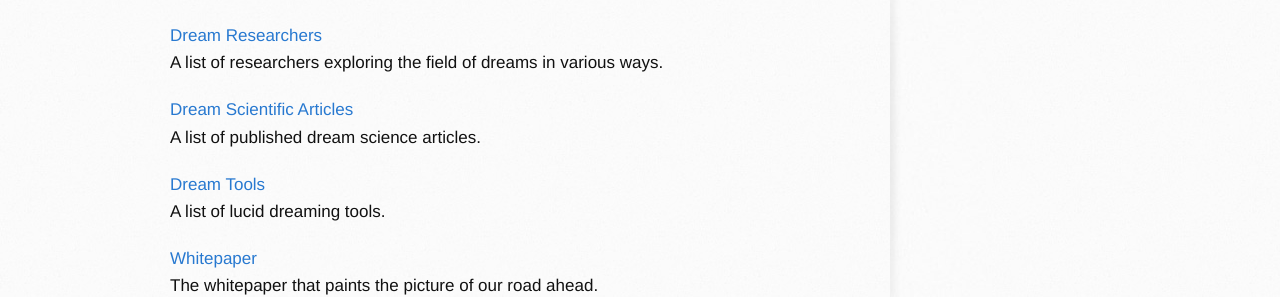
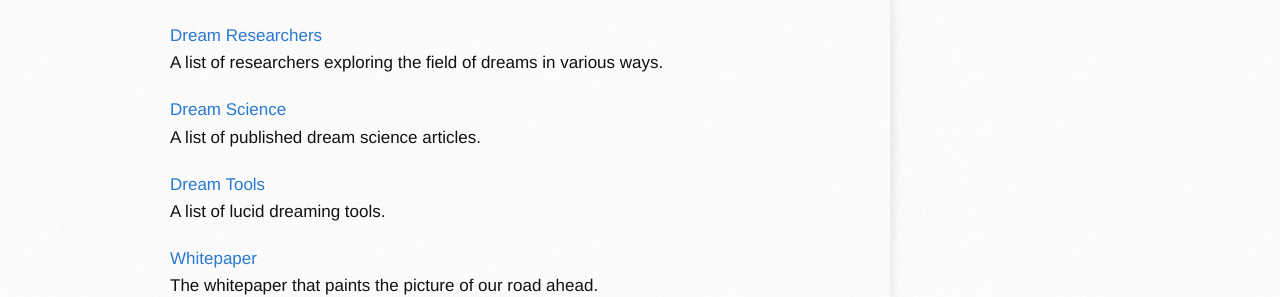
Before and after one commit to networkf/network.github.io, a Jekyll site: the page built from research.md, in a window 1280 px wide. Shown: the part 226-523 px from the top of the page. Built offline with Jekyll 4.4.1, drawn with Linux system fonts in a browser that asks for light colours; some web fonts are replaced; our own code applies the rules of GitHub Pages for plain Markdown files; the repository's description, which GitHub fills in, is left out.

Commit message:
Update research.md

```diff
--- a/research.md
+++ b/research.md
@@ -15,7 +15,7 @@ A list of groups, forum, communities for lucid dreaming.
 <br>
 A list of researchers exploring the field of dreams in various ways.
 
-<a href="https://research.network.foundation/dreamscience">Dream Scientific Articles</a>
+<a href="https://research.network.foundation/dreamscience">Dream Science</a>
 <br>
 A list of published dream science articles.
 
```
